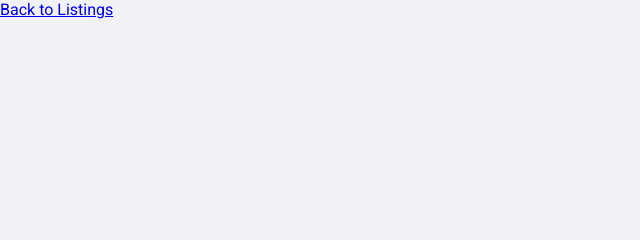
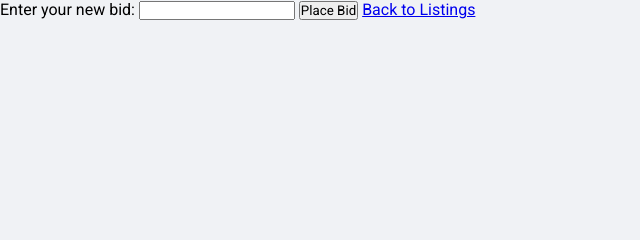
Before and after one commit to AK5222/Project-Trinket, a Flask app: template templates/listingPage.html in a window 1280 px wide. Shown: the part 212-452 px from the top of the page, without its empty margins (0-640 px from the left). Run offline with Flask 3, Linux system fonts and the light colour scheme; the template is opened without the code that fills it, so the values that code supplies are empty.

Commit message:
added update bid button (no function)

```diff
--- a/templates/listingPage.html
+++ b/templates/listingPage.html
@@ -15,6 +15,17 @@
     <p>Description: {{ listing.description }}</p>
     <p>Current Bid: ${{ listing.bid }}</p>
     <!--TODO: add button here for placing a bid.-->
+
+        <label for="new_bid">Enter your new bid:</label>
+        <input
+            type="number"
+            step="0.01"
+            name="new_bid"
+            id="new_bid"
+            required
+        />
+        <button type="submit">Place Bid</button>
+    </form>
     <a href="{{ url_for('index') }}">Back to Listings</a>
 </div>
 {% endblock %}
```
